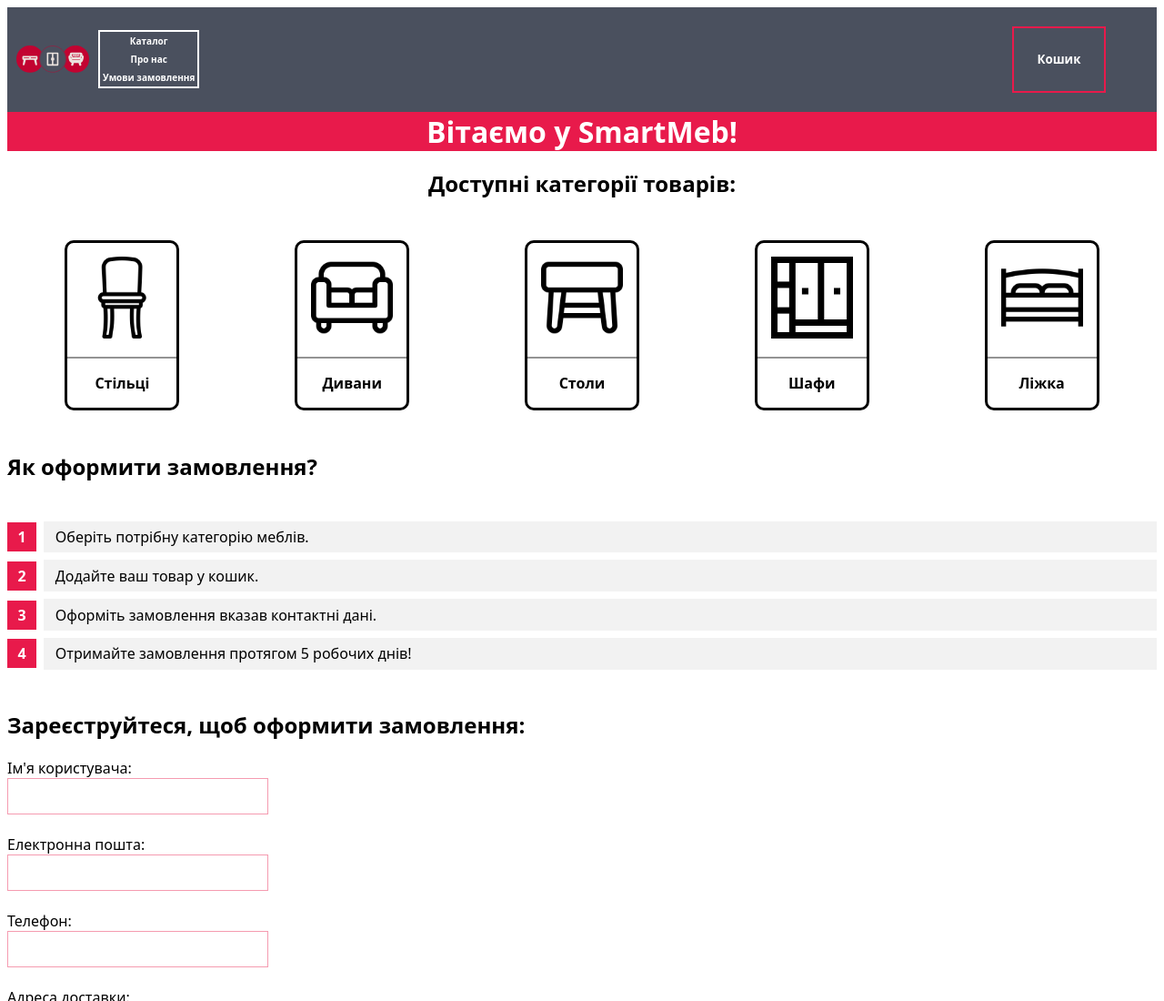
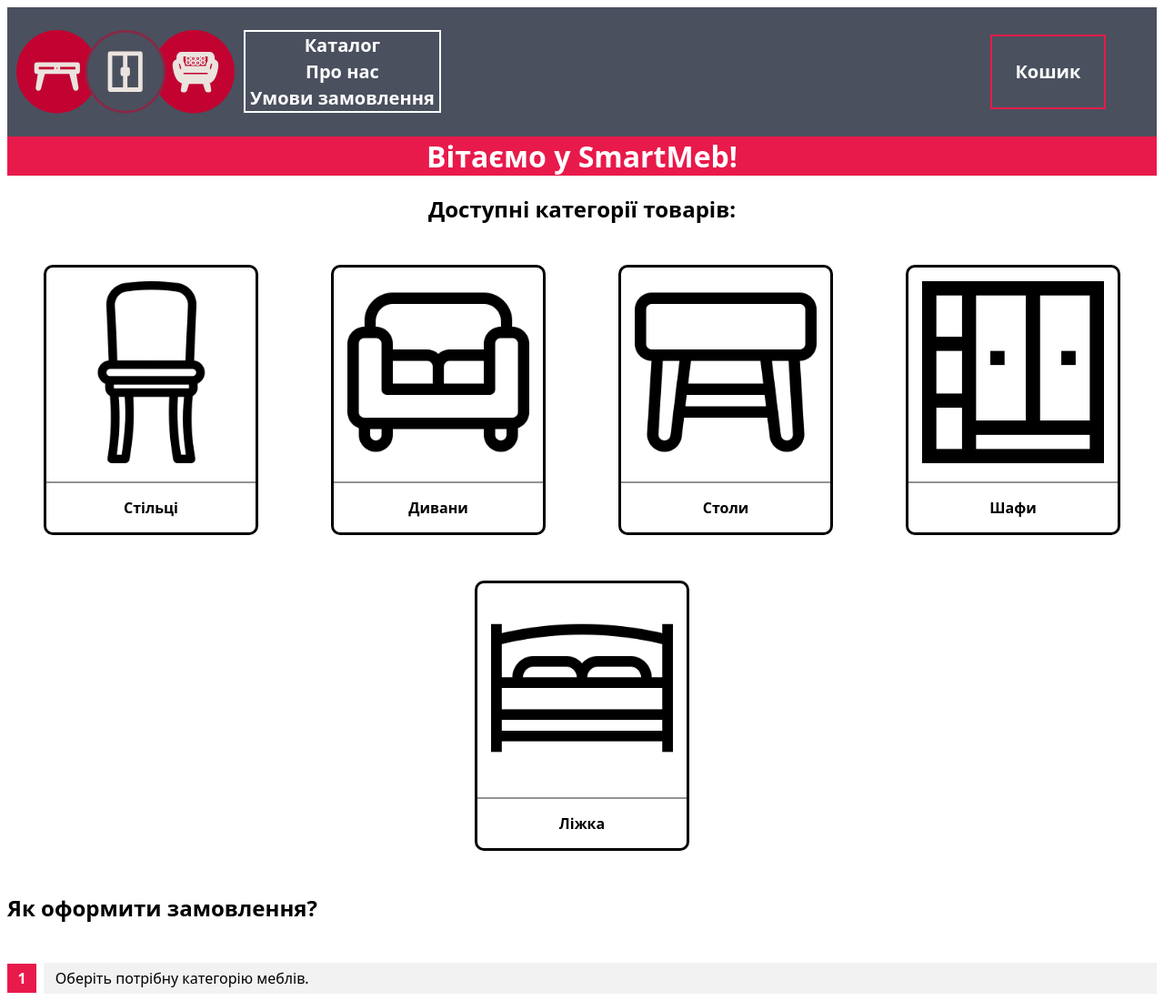
Before and after one commit to sataandagii/IC-34-Honcharenko-Lab4, a plain HTML site: page index.html in a window 1280 px wide. Shown: the top 1100 px of the page at 91% size. Drawn offline with Linux system fonts and the light colour scheme.

Commit message:
header-for-pc

```diff
--- a/style.css
+++ b/style.css
@@ -28,7 +28,8 @@ header button{
 
 .hdr button{
     font-size:10px;
-    padding:3px;
+    padding-left: 5px;
+    padding-right: 5px;
     background-color: #4A505E;
     border: none;
     color: white;
@@ -86,7 +87,6 @@ h1{
 
 .card img{
     width: 90px;
-    height:90;
 }
 
 .card:hover{
@@ -197,207 +197,20 @@ td {
  }
 
 
-/* @media (min-width: 1024px) {
-    body{
-        font-family:system-ui;
-    }
-
-    header{
-        background-color: #4A505E;
-        height: 130px;
-        display: flex;
-        align-items: center;
-    }
-
+@media (min-width: 1024px) {
     header img{
-        padding-left: 10px;
-        margin-right: 10px;
-    }
-
-    header button{
-        font-family:system-ui;
-    }
-
-    .hdr{
-        display: flex;
-        border: 2px solid white;
+        width: 15em;
     }
 
     .hdr button{
-        font-size:14px;
-        float: left;
-        background-color: #4A505E;
-        border: none;
-        color: white;
-        padding: 15px 32px;
-        text-align: center;
-        text-decoration: none;
-        cursor: pointer;
-        transition-duration: 0.4s;
-    }
-    .hdr button:hover{
-        background-color: white;
-        color: #4A505E;
+        font-size:20px;
     }
 
     .red{
-        display: flex;
-        }
-
-    button.red{
-        font-size:large;
-        border: 2px solid #e81a4b;
-        background-color: #4A505E;
-        color: white;
-        padding: 15px 32px;
-        margin: 6px;
-        margin-right: 60px;
-        text-align: center;
-        text-decoration: none;
-        cursor: pointer;
-        transition-duration: 0.4s;
-        overflow: hidden;
+        font-size:20px;
     }
 
-    .red:hover{
-        background-color: #e81a4b;
-        color: white;
+    .card img{
+        width: 200px;
     }
-
-
-
-    .fa-solid{
-        margin-left: 40%;
-        color: white;
-    }
-
-    .fa-solid:hover {
-        animation: fa-bounce 1s infinite;
-    }
-
-    h1{
-        text-align: center;
-        color:white;
-        background:#e81a4b;
-    }
-
-    .categories{
-        display: flex;
-        flex-wrap: wrap;
-        justify-content: space-around;
-    }
-
-    .card{
-        margin: 2%;
-        border: 3px solid black;
-        border-radius: 10px;
-        transition-duration: 0.3s;
-    }
-
-    .card:hover{
-        border: 3px solid #e81a4b;
-    }
-
-    .picture{
-       padding: 15px;
-    }
-
-    .productname{
-        text-align: center;
-        border-top: 2px solid rgb(147, 147, 147);
-    }
-
-    .characteristics{
-        display: flex;
-        flex-wrap: wrap;
-        flex-direction: column;
-    }
-    .prdct{
-        width:50%;
-    }
-
-    table{
-        border-collapse: collapse;
-        text-align:center;
-    }
-
-    th, td:first-child{
-        background: #e81a4b;
-        color: white;
-        padding: 10px 20px;
-    }
-
-    th, td {
-        border-style: solid;
-        border-width: 0 1px 1px 0;
-        border-color: white;
-    }
-
-    td {
-        background: #f2f2f2;
-    }
-
-    .tutorial{
-        display: flex;
-        flex-wrap: wrap;
-        flex-direction: column;
-    }
-
-    .rectangle {
-        counter-reset: li;
-        list-style: none;
-        padding: 0;
-    }
-    .rectangle a {
-        position: relative;
-        display: block;
-        padding: .4em .4em .4em .8em;
-        margin: .5em 0 .5em 2.5em;
-        background: #f2f2f2;
-    }
-
-    .rectangle a:before {
-        content: counter(li);
-        counter-increment: li;
-        position: absolute;
-        left: -2.5em;
-        top: 50%;
-        margin-top: -1em;
-        background: #e81a4b;
-        color:white;
-        height: 2em;
-        width: 2em;
-        line-height: 2em;
-        text-align: center;
-        font-weight: bold;
-    }
-
-    .register{
-        display: flex;
-        flex-wrap: wrap;
-        flex-direction: column;
-    }
-     .sbmt {
-        font-size:medium;
-        border: 2px solid #e81a4b;
-        background-color: white;
-        padding: 5px 20px;
-        text-align: center;
-        text-decoration: none;
-        cursor: pointer;
-        transition-duration: 0.4s;
-     }
-
-     .sbmt:hover{
-        background-color: #e81a4b;
-        color: white;
-     }
-
-     .impt{
-        height: 38px;
-        padding: 0 10px;
-        border: 1px solid rgba(237, 82, 118, 0.578);
-        font-size: 20px;
-        outline: none;
-     }
-} */
+}
```
